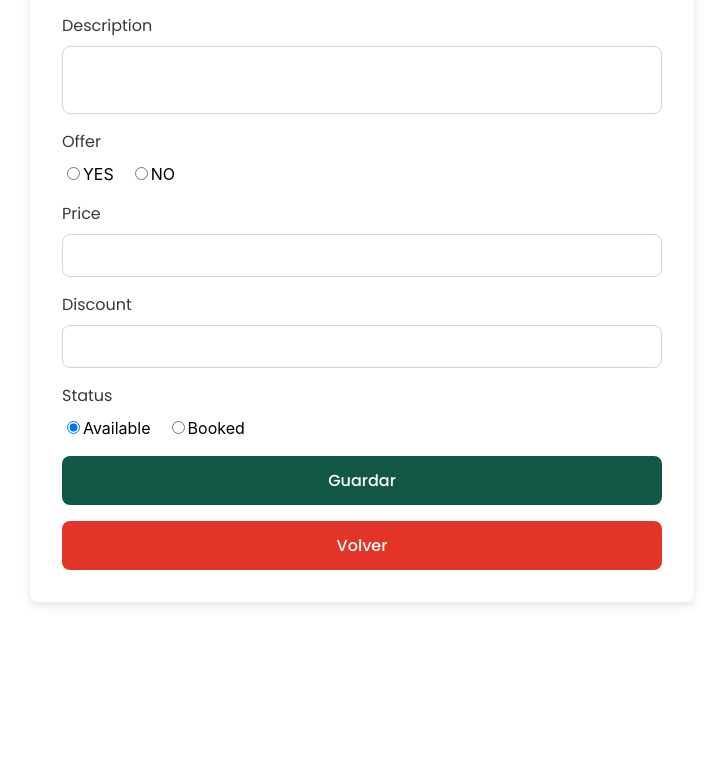
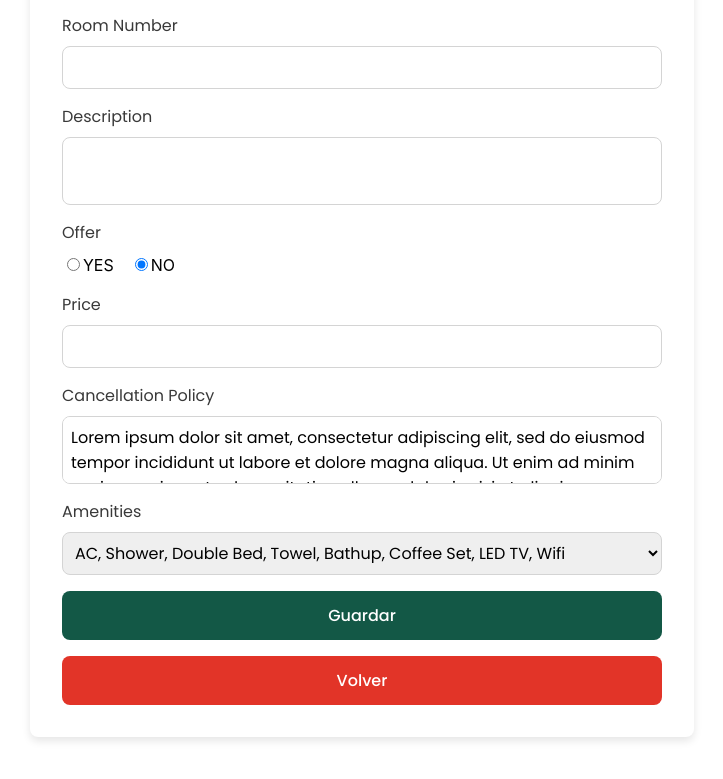
Before and after one commit to albertocalerocastillo/OXYGEN_HotelMiranda_Dashboard, a React (Vite) app: page /new-room in a window 1280 px wide. Shown: the part 515-1294 px from the top of the page, without its empty margins (278-1001 px from the left). Before the commit the page ends 1169 px from the top, so only its background shows below. Built offline with nearby package versions, Linux system fonts and the light colour scheme; sample sign-in values are in the browser's storage.

Commit message:
FIXED: New Room Funcionality and roomsData.json

```diff
--- a/src/rooms/pages/NewRoomForm.jsx
+++ b/src/rooms/pages/NewRoomForm.jsx
@@ -19,28 +19,57 @@ const NewRoomForm = () => {
   const navigate = useNavigate();
   const [formData, setFormData] = useState({
     id: "",
-    photo: "",
-    roomNumber: "",
-    roomName: "",
-    roomType: "Double Bed",
+    photos: [],
+    number: "",
+    name: "",
+    type: "Double Bed",
+    description: "",
+    offer: "NO",
+    price: "",
+    discount: "",
+    offerPrice: "",
+    cancellation: "Lorem ipsum dolor sit amet, consectetur adipiscing elit, sed do eiusmod tempor incididunt ut labore et dolore magna aliqua. Ut enim ad minim veniam, quis nostrud exercitation ullamco laboris nisi ut aliquip ex ea commodo consequat. Duis aute irure dolor in reprehenderit in voluptate velit esse cillum dolore eu fugiat nulla pariatur. Excepteur sint occaecat cupidatat non proident, sunt in culpa qui officia deserunt mollit anim id est laborum",
     amenities: "",
-    price: "",
-    offerPrice: "",
     status: "Available"
   });
 
   const handleInputChange = (event) => {
     const { name, value } = event.target;
     setFormData({ ...formData, [name]: value });
+
+    if (name === "price" || name === "discount") {
+      const newOfferPrice = calculateOfferPrice(formData.price, formData.discount);
+      setFormData({ ...formData, offerPrice: newOfferPrice, [name]: value });
+    }
   };
 
   const handlePhotoChange = (event) => {
-    const file = event.target.files[0];
-    const reader = new FileReader();
-    reader.onloadend = () => {
-      setFormData({ ...formData, photo: reader.result });
-    };
-    reader.readAsDataURL(file);
+    const files = Array.from(event.target.files);
+    if (files.length < 3 || files.length > 5) {
+      alert("Please select between 3 and 5 photos.");
+      return;
+    }
+    const photos = files.map(file => {
+      const reader = new FileReader();
+      reader.readAsDataURL(file);
+      reader.onloadend = () => {
+        setFormData(prevState => ({
+          ...prevState,
+          photos: [...prevState.photos, reader.result]
+        }));
+      };
+      return file;
+    });
+  };
+
+  const calculateOfferPrice = (price, discount) => {
+    const priceValue = parseFloat(price);
+    const discountValue = parseFloat(discount);
+    if (isNaN(priceValue) || isNaN(discountValue)) {
+      return "";
+    }
+    const offerPriceValue = priceValue - (priceValue * (discountValue / 100));
+    return offerPriceValue.toFixed(2);
   };
 
   const handleSubmit = (event) => {
@@ -56,12 +85,16 @@ const NewRoomForm = () => {
     <FormContainer onSubmit={handleSubmit}>
       <FormTitle>New Room Form</FormTitle>
       <FormField>
-        <FormLabel>Photo</FormLabel>
-        <FormPhotoInput type="file" name="photo" onChange={handlePhotoChange} />
+        <FormLabel>Photos (3-5)</FormLabel>
+        <FormPhotoInput type="file" name="photos" onChange={handlePhotoChange} multiple />
+      </FormField>
+      <FormField>
+        <FormLabel>Room Name</FormLabel>
+        <FormInput type="text" name="name" value={formData.name} onChange={handleInputChange} required />
       </FormField>
       <FormField>
         <FormLabel>Room Type</FormLabel>
-        <FormSelect name="roomType" value={formData.roomType} onChange={handleInputChange}>
+        <FormSelect name="type" value={formData.type} onChange={handleInputChange}>
           <FormOption value="Single Bed">Single Bed</FormOption>
           <FormOption value="Double Bed">Double Bed</FormOption>
           <FormOption value="Double Superior">Double Superior</FormOption>
@@ -70,45 +103,47 @@ const NewRoomForm = () => {
       </FormField>
       <FormField>
         <FormLabel>Room Number</FormLabel>
-        <FormInput type="text" name="roomNumber" value={formData.roomNumber} onChange={handleInputChange} required />
+        <FormInput type="text" name="number" value={formData.number} onChange={handleInputChange} required />
       </FormField>
       <FormField>
         <FormLabel>Description</FormLabel>
-        <FormTextarea name="amenities" value={formData.amenities} onChange={handleInputChange} required />
+        <FormTextarea name="description" value={formData.description} onChange={handleInputChange} required />
       </FormField>
       <FormField>
         <FormLabel>Offer</FormLabel>
         <FormStatus>
           <label>
-            <input type="radio" />
+            <input type="radio" name="offer" value="YES" checked={formData.offer === "YES"} onChange={handleInputChange} />
             YES
           </label>
           <label>
-            <input type="radio" />
+            <input type="radio" name="offer" value="NO" checked={formData.offer === "NO"} onChange={handleInputChange} />
             NO
           </label>
         </FormStatus>
+      </FormField>
+      {formData.offer === "YES" && (
+        <FormField>
+          <FormLabel>Discount (%)</FormLabel>
+          <FormInput type="text" name="discount" value={formData.discount} onChange={handleInputChange} required />
         </FormField>
+      )}
       <FormField>
         <FormLabel>Price</FormLabel>
         <FormInput type="text" name="price" value={formData.price} onChange={handleInputChange} required />
       </FormField>
       <FormField>
-        <FormLabel>Discount</FormLabel>
-        <FormInput type="text" name="offerPrice" value={formData.offerPrice} onChange={handleInputChange} required />
+        <FormLabel>Cancellation Policy</FormLabel>
+        <FormTextarea name="cancellation" value={formData.cancellation} readOnly />
       </FormField>
       <FormField>
-        <FormLabel>Status</FormLabel>
-        <FormStatus>
-          <label>
-            <input type="radio" name="status" value="Available" checked={formData.status === "Available"} onChange={handleInputChange} />
-            Available
-          </label>
-          <label>
-            <input type="radio" name="status" value="Booked" checked={formData.status === "Booked"} onChange={handleInputChange} />
-            Booked
-          </label>
-        </FormStatus>
+        <FormLabel>Amenities</FormLabel>
+        <FormSelect name="amenities" value={formData.amenities} onChange={handleInputChange}>
+          <FormOption value="AC, Shower, Double Bed, Towel, Bathup, Coffee Set, LED TV, Wifi">AC, Shower, Double Bed, Towel, Bathup, Coffee Set, LED TV, Wifi</FormOption>
+          <FormOption value="Bathtub, Sea View, WiFi, Coffee Set">Bathtub, Sea View, WiFi, Coffee Set</FormOption>
+          <FormOption value="Shower, Single Bed, Towel, TV, Wifi">Shower, Single Bed, Towel, TV, Wifi</FormOption>
+          <FormOption value="Shower, Double Bed, Towel, TV, Wifi">Shower, Double Bed, Towel, TV, Wifi</FormOption>
+        </FormSelect>
       </FormField>
       <FormButton type="submit">Guardar</FormButton>
       <BackButton type="button" onClick={() => navigate(-1)}>Volver</BackButton>
--- a/src/rooms/pages/Rooms.jsx
+++ b/src/rooms/pages/Rooms.jsx
@@ -20,6 +20,7 @@ import {
   DataInfoStyled
 } from "../components/RoomsStyles";
 import RoomPhoto from '../../assets/perfil.jpg';
+import roomsData from './roomsData.json';
 
 const Rooms = () => {
   const navigate = useNavigate();
@@ -30,41 +31,29 @@ const Rooms = () => {
 
   const roomsPerPage = 10;
 
-  const rooms = [
-    {
-      id: "#000123456",
-      photo: RoomPhoto,
-      number: "91234",
-      name: "Deluxe A",
-      type: "Double Bed",
-      amenities: "AC, Shower, Double Bed, Towel, Bathup, Coffee Set, LED TV, Wifi",
-      price: "$125",
-      offerPrice: "$80",
-      status: "Available"
-    },
-    {
-      id: "#000123457",
-      photo: RoomPhoto,
-      number: "91234",
-      name: "Deluxe A",
-      type: "Double Bed",
-      amenities: "AC, Shower, Double Bed, Towel, Bathup, Coffee Set, LED TV, Wifi",
-      price: "$160",
-      offerPrice: "$100",
-      status: "Booked"
-    },
-    {
-      id: "#000123458",
-      photo: RoomPhoto,
-      number: "91234",
-      name: "Deluxe A",
-      type: "Double Bed",
-      amenities: "AC, Shower, Double Bed, Towel, Bathup, Coffee Set, LED TV, Wifi",
-      price: "$145",
-      offerPrice: "$90",
-      status: "Available"
-    },
-  ];
+  useEffect(() => {
+    const storedRooms = JSON.parse(localStorage.getItem('rooms')) || [];
+    const allRooms = [...roomsData, ...storedRooms];
+    setRooms(allRooms);
+  }, []);
+
+  const [rooms, setRooms] = useState([]);
+
+  const calculateOfferPrice = (price, discount) => {
+    const priceValue = parseFloat(price.replace(/[^0-9.-]+/g, ""));
+    const discountValue = parseFloat(discount);
+    if (isNaN(priceValue) || isNaN(discountValue)) {
+      return "";
+    }
+    const offerPriceValue = priceValue - (priceValue * (discountValue / 100));
+    return `$${offerPriceValue.toFixed(2)}`;
+  };
+
+  const roomsWithImages = rooms.map(room => ({
+    ...room,
+    photo: RoomPhoto,
+    offerPrice: calculateOfferPrice(room.price, room.discount || "0")
+  }));
 
   const handleSearch = (event) => {
     setSearchTerm(event.target.value);
@@ -79,17 +68,21 @@ const Rooms = () => {
 
   const parsePrice = (priceString) => parseFloat(priceString.replace(/[^0-9.-]+/g, ""));
 
-  const filteredRooms = rooms
+  const filteredRooms = roomsWithImages
     .filter(room =>
-      room.name.toLowerCase().includes(searchTerm.toLowerCase()) ||
-      room.type.toLowerCase().includes(searchTerm.toLowerCase()) ||
-      room.amenities.toLowerCase().includes(searchTerm.toLowerCase())
+      (room.name && room.name.toLowerCase().includes(searchTerm.toLowerCase())) ||
+      (room.type && room.type.toLowerCase().includes(searchTerm.toLowerCase())) ||
+      (room.amenities && room.amenities.toLowerCase().includes(searchTerm.toLowerCase()))
     )
     .sort((a, b) => {
       if (sortOption === "number") {
-        return sortOrder === "asc" ? a.number.localeCompare(b.number) : b.number.localeCompare(a.number);
+        const numA = a.number || "";
+        const numB = b.number || "";
+        return sortOrder === "asc" ? numA.localeCompare(numB) : numB.localeCompare(numA);
       } else if (sortOption === "status") {
-        return sortOrder === "asc" ? a.status.localeCompare(b.status) : b.status.localeCompare(a.status);
+        const statusA = a.status || "";
+        const statusB = b.status || "";
+        return sortOrder === "asc" ? statusA.localeCompare(statusB) : statusB.localeCompare(statusA);
       } else if (sortOption === "price") {
         return sortOrder === "asc" ? parsePrice(a.price) - parsePrice(b.price) : parsePrice(b.price) - parsePrice(a.price);
       }
--- /dev/null
+++ b/src/rooms/pages/roomsData.json
@@ -0,0 +1,35 @@
+[
+    {
+      "id": "#000123456",
+      "photo": "perfil.jpg",
+      "number": "91234",
+      "name": "Deluxe A",
+      "type": "Double Bed",
+      "amenities": "AC, Shower, Double Bed, Towel, Bathup, Coffee Set, LED TV, Wifi",
+      "price": "$125",
+      "offerPrice": "$80",
+      "status": "Available"
+    },
+    {
+      "id": "#000123457",
+      "photo": "perfil.jpg",
+      "number": "91234",
+      "name": "Deluxe A",
+      "type": "Double Bed",
+      "amenities": "AC, Shower, Double Bed, Towel, Bathup, Coffee Set, LED TV, Wifi",
+      "price": "$160",
+      "offerPrice": "$100",
+      "status": "Booked"
+    },
+    {
+      "id": "#000123458",
+      "photo": "perfil.jpg",
+      "number": "91234",
+      "name": "Deluxe A",
+      "type": "Double Bed",
+      "amenities": "AC, Shower, Double Bed, Towel, Bathup, Coffee Set, LED TV, Wifi",
+      "price": "$145",
+      "offerPrice": "$90",
+      "status": "Available"
+    }
+  ]
```
